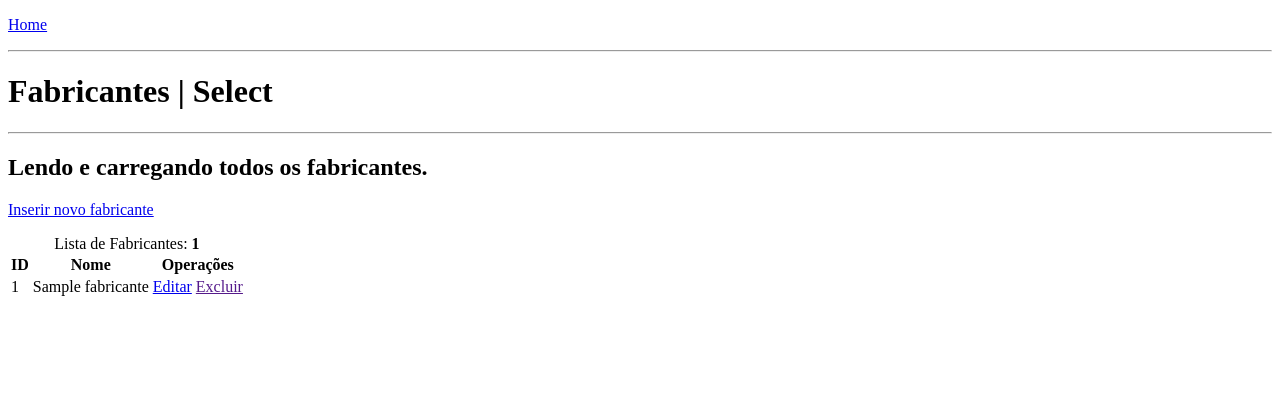
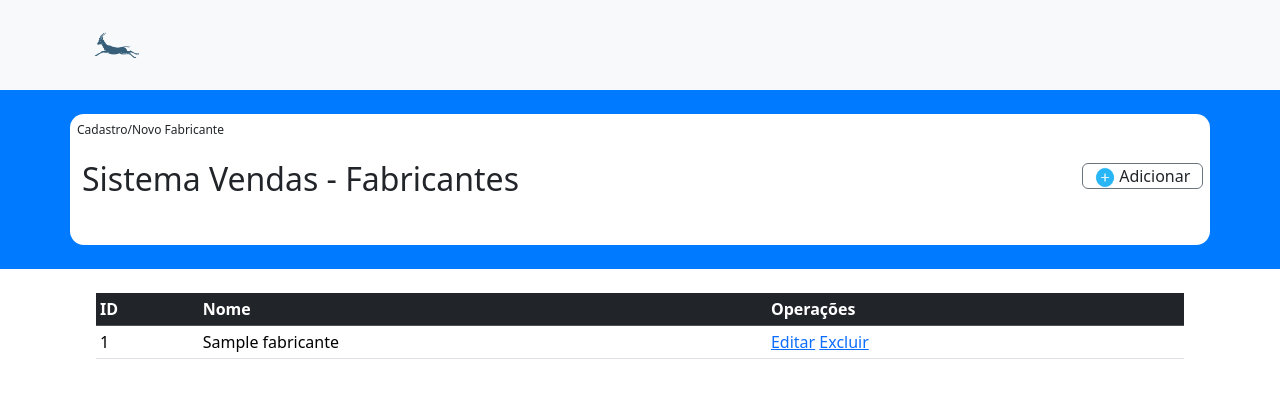
Before and after one commit to ZimboSebastiao/exemplo-crud-php, a PHP site: page /fabricantes/visualizar.php in a window 1280 px wide. Shown: the top 398 px of the page. Run offline with PHP 8.4, Linux system fonts and the light colour scheme; tables that the repository leaves empty or names only in its code hold one stand-in row (values such as "Sample post").

Commit message:
estilizando pagina visualizar

```diff
--- a/css/style.css
+++ b/css/style.css
@@ -1,7 +1,7 @@
 
 
 .estilo {
-    background-color: #f3f3f3;
+    background-color: #ffffff;
     padding: 12px;
     border-radius: 14px;
 }
@@ -20,3 +20,29 @@
 .contneir {
     background-color:  #007bff;
 }
+
+/* ======= FABRICANTES ======== */
+
+.botao {
+   position: relative;
+   left: 1000px;
+   top: -44px;
+
+}
+
+/* ======= VISUALIZAR ======== */
+
+
+.table {
+    width: 85%;
+    margin: auto;
+    margin-bottom: 1rem;
+    background-color: transparent;
+  }
+
+
+
+  .table-dark thead {
+    color: #fff;
+    background-color: #0875e2;
+  }
--- a/fabricantes/visualizar.php
+++ b/fabricantes/visualizar.php
@@ -8,25 +8,46 @@ $quantidade = count($listaDeFabricantes);
     <meta charset="UTF-8">
     <meta name="viewport" content="width=device-width, initial-scale=1.0">
     <title>Fabricantes - Visualização</title>
+    <link href="https://cdn.jsdelivr.net/npm/bootstrap@5.3.1/dist/css/bootstrap.min.css" rel="stylesheet" integrity="sha384-4bw+/aepP/YC94hEpVNVgiZdgIC5+VKNBQNGCHeKRQN+PtmoHDEXuppvnDJzQIu9" crossorigin="anonymous">
+     <link rel="stylesheet" href="../css/style.css">
 </head>
 <body>
-    <p><a href="../index.php">Home</a></p>
-    <hr>
-    <h1>Fabricantes | Select</h1>
-    <hr>
-    <h2>Lendo e carregando todos os fabricantes.</h2>
-    <p><a href="inserir.php">Inserir novo fabricante</a></p>
 
-    <table>
-        <caption>Lista de Fabricantes: <b><?=$quantidade?></b> </caption>
-        <thead>
+    <!-- ======== HEADER ========= -->
+    <header>
+        <nav class="navbar bg-body-tertiary">
+            <div class="container">
+                <a class="navbar-brand" href="../index.php">
+                <img src="../img/palanc.png"
+                width="70" height="64">
+
+                </a>
+            </div>
+        </nav>
+    </header> <!-- FIM HEADER  -->
+
+    <main>
+
+        <div class="container-xxl contneir">
+            <br>
+            <div class="container estilo">
+                <p class="hero">Cadastro/Novo Fabricante</p>
+                <h2>Sistema Vendas - Fabricantes</h2>
+                <a class="navbar-brand btn btn-outline-secondary botao" role="button" aria-disabled="true" href="inserir.php"> <img src="../img/botao-adicionar.png" width="20" height="21" alt="">  Adicionar</a>
+            </div>
+            <br>
+        </div>
+        <br>
+
+        <!-- ======== TABELA ========= -->
+        <table class="table table-sm">
+            <thead class="table-dark">
                 <tr>
-                <th>ID</th>
-                <th>Nome</th>
-                <th>Operações</th>
+                <th scope="col">ID</th>
+                <th scope="col">Nome</th>
+                <th scope="col">Operações</th>
                 </tr>
             </thead>
-
           <tbody>
             <?php foreach ($listaDeFabricantes as $fabricante) { ?>
                 <tr>
@@ -44,7 +65,11 @@ $quantidade = count($listaDeFabricantes);
                 </tr>
                 <?php ;}?>
             </tbody>
-    </table>
+        </table> <!-- FIM TABELA  -->
 
+    </main>
+
+
+<script src="https://cdn.jsdelivr.net/npm/bootstrap@5.3.1/dist/js/bootstrap.bundle.min.js" integrity="sha384-HwwvtgBNo3bZJJLYd8oVXjrBZt8cqVSpeBNS5n7C8IVInixGAoxmnlMuBnhbgrkm" crossorigin="anonymous"></script>
 </body>
 </html>
--- a/index.php
+++ b/index.php
@@ -8,14 +8,14 @@
      <link rel="stylesheet" href="css/style.css">
 </head>
 <body>
+
     <!-- ======== HEADER ========= -->
-
     <header>
         <nav class="navbar bg-body-tertiary">
             <div class="container">
                 <a class="navbar-brand" href="#">
                 <img src="img/palanc.png"
-                width="90" height="84">
+                width="70" height="64">
 
                 </a>
             </div>
```
Also changed, not shown: img/botao-adicionar.png (added), img/pala.png (deleted), img/palanca.jpeg (deleted), 1 other file. Lines whose indentation alone changed are shown as unchanged.
